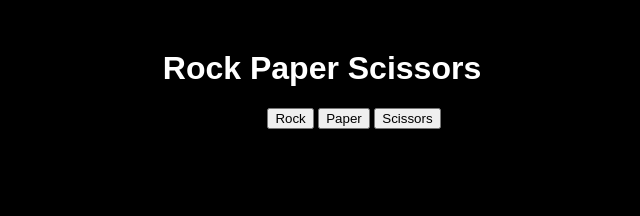
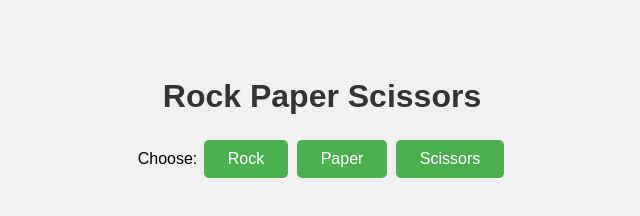
Before and after one commit to Vedansh5545/MLH-Challenges, a plain HTML site: page Rock,Paper,Scissors/index.html in a window 1280 px wide. Shown: the whole page, without its empty margins (318-958 px from the left). Drawn offline with Linux system fonts and the light colour scheme.

Commit message:
done styling changes

```diff
--- a/Rock,Paper,Scissors/style.css
+++ b/Rock,Paper,Scissors/style.css
@@ -1,6 +1,35 @@
-body{
-    background-color: black;
+body {
+    font-family: Arial, sans-serif;
+    text-align: center;
+    background-color: #f0f0f0;
+    padding: 20px;
 }
-h1{
+
+h1 {
+    margin-top: 50px;
+    color: #333333;
+}
+
+button {
+    background-color: #4CAF50; /* Green */
+    border: none;
     color: white;
+    padding: 10px 24px;
+    text-align: center;
+    text-decoration: none;
+    display: inline-block;
+    font-size: 16px;
+    margin: 4px 2px;
+    cursor: pointer;
+    border-radius: 5px;
 }
+
+button:hover {
+    background-color: #45a049;
+}
+
+#result {
+    margin-top: 20px;
+    font-size: 20px;
+    color: #333333;
+}
```
